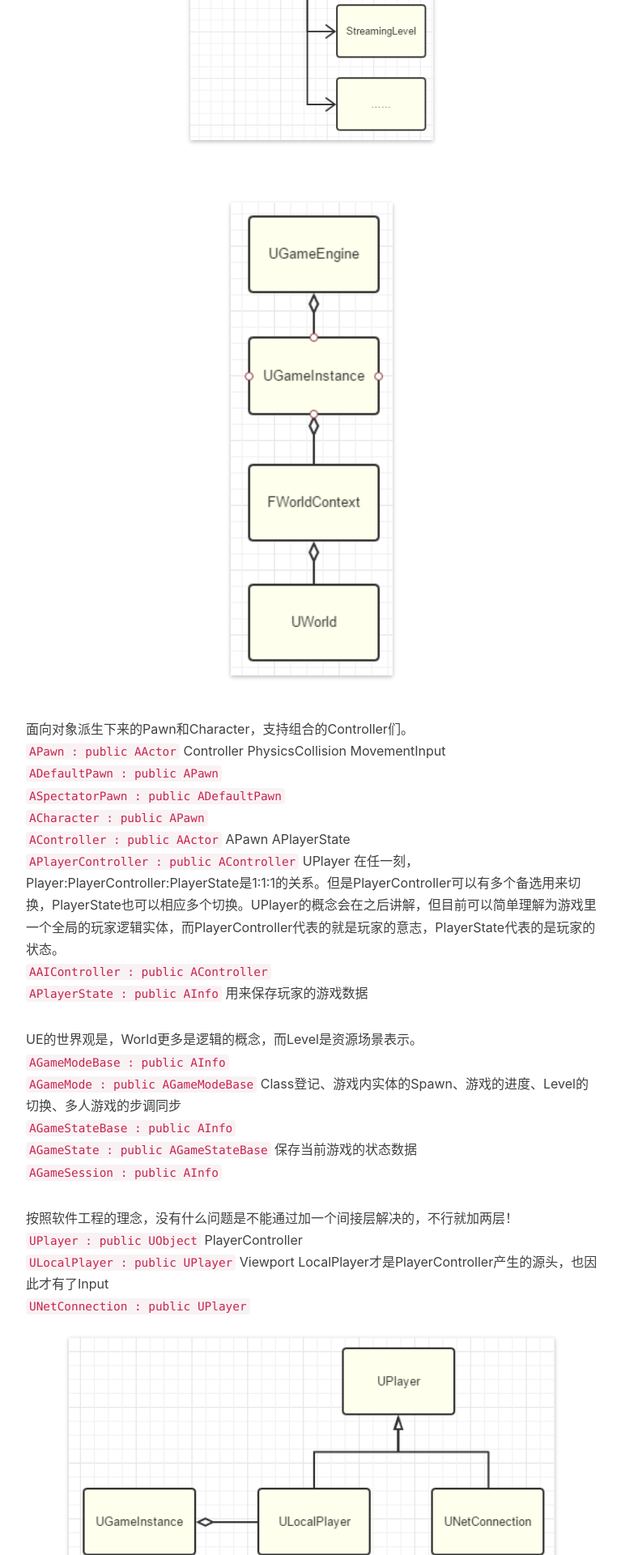
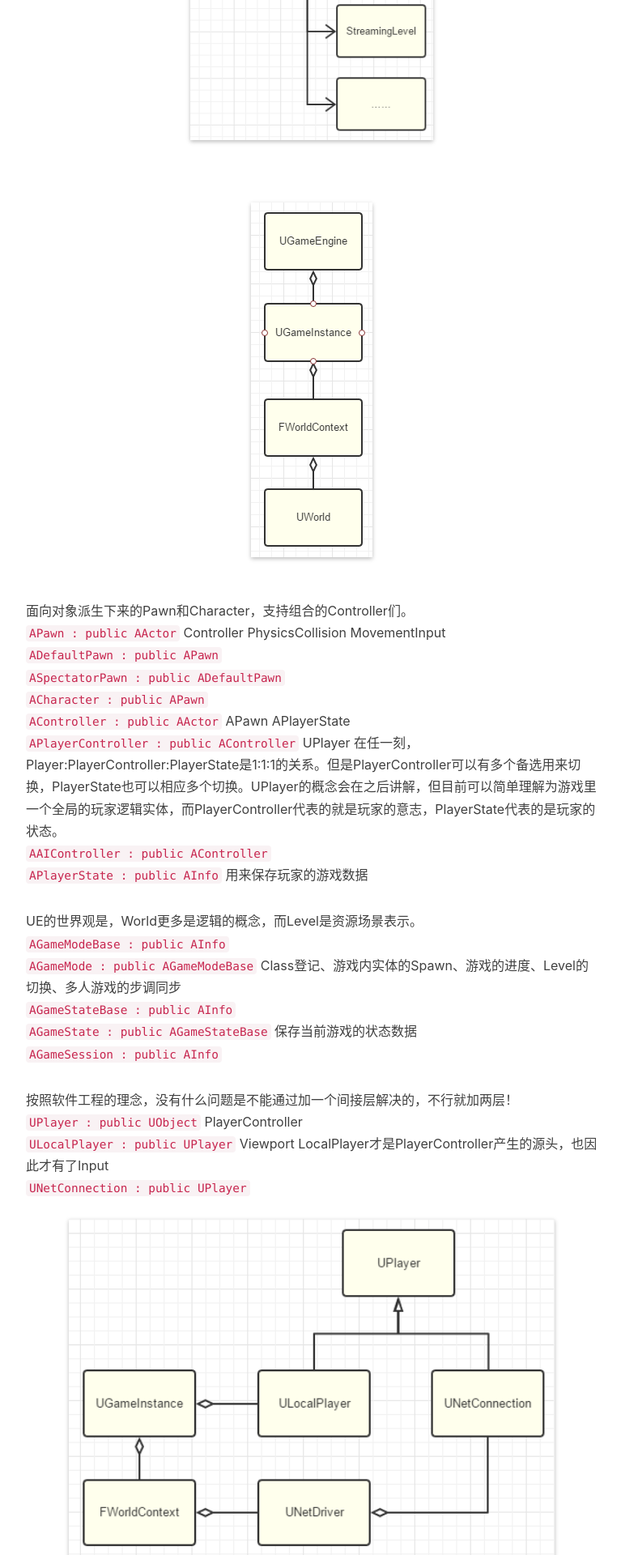
Before and after one commit to huangx916/huangx916.github.io, a Jekyll site: the page built from _posts/2018-10-06-ue4note.markdown, in a window 1280 px wide. Shown: the part 2735-4655 px from the top of the page at 81% size, without its empty margins (233-1000 px from the left). Built offline with Jekyll 4.4.1, drawn with Linux system fonts in a browser that asks for light colours; nearby versions of some CDN libraries; comment, search, counter and statistics services are not loaded.

Commit message:
Update 2018-10-06-ue4note.markdown

```diff
--- a/_posts/2018-10-06-ue4note.markdown
+++ b/_posts/2018-10-06-ue4note.markdown
@@ -42,7 +42,7 @@
 `UGameplayStatics : public UBlueprintFunctionLibrary`
 <img class="shadow" src="/img/in-post/ue4note/2.png" width="1000">
 <img class="shadow" src="/img/in-post/ue4note/3.png" width="300">
-<img class="shadow" src="/img/in-post/ue4note/4.png" width="200">
+<img class="shadow" src="/img/in-post/ue4note/4.png" width="150">
 面向对象派生下来的Pawn和Character，支持组合的Controller们。
 `APawn : public AActor`                               Controller	PhysicsCollision	MovementInput
 `ADefaultPawn : public APawn`
@@ -100,7 +100,7 @@
 在程序启动的时候，UE利用了Static自动注册模式把所有类的信息都一一登记一遍。而紧接着另一个就是顺序问题了，这么多类，谁先谁后，互相若是有依赖该怎么解决。众所周知，UE是以Module来组织引擎结构的（关于Module的细节会在以后章节叙述），一个个Module可以通过脚本配置来选择性的编译加载。在游戏引擎众多的模块中，玩家自己的Game模块是处于比较高级的层次的，都是依赖于引擎其他更基础底层的模块，而这些模块中，最最底层的就是Core模块（C++的基础库），接着就是CoreUObject，正是实现Object类型系统的模块
 UE4利用了C++的static对象初始化模式，在程序最初启动的时候，main之前，就收集到了所有的类型元数据、函数指针回调、名字、CRC等信息。
 
-<img class="shadow" src="/img/in-post/ue4note/8.png" width="1000">
+<img class="shadow" src="/img/in-post/ue4note/8.png" width="600">
 
 ## 后记
 主要参考[InsideUE4](https://zhuanlan.zhihu.com/insideue4)，持续更新中...
```
